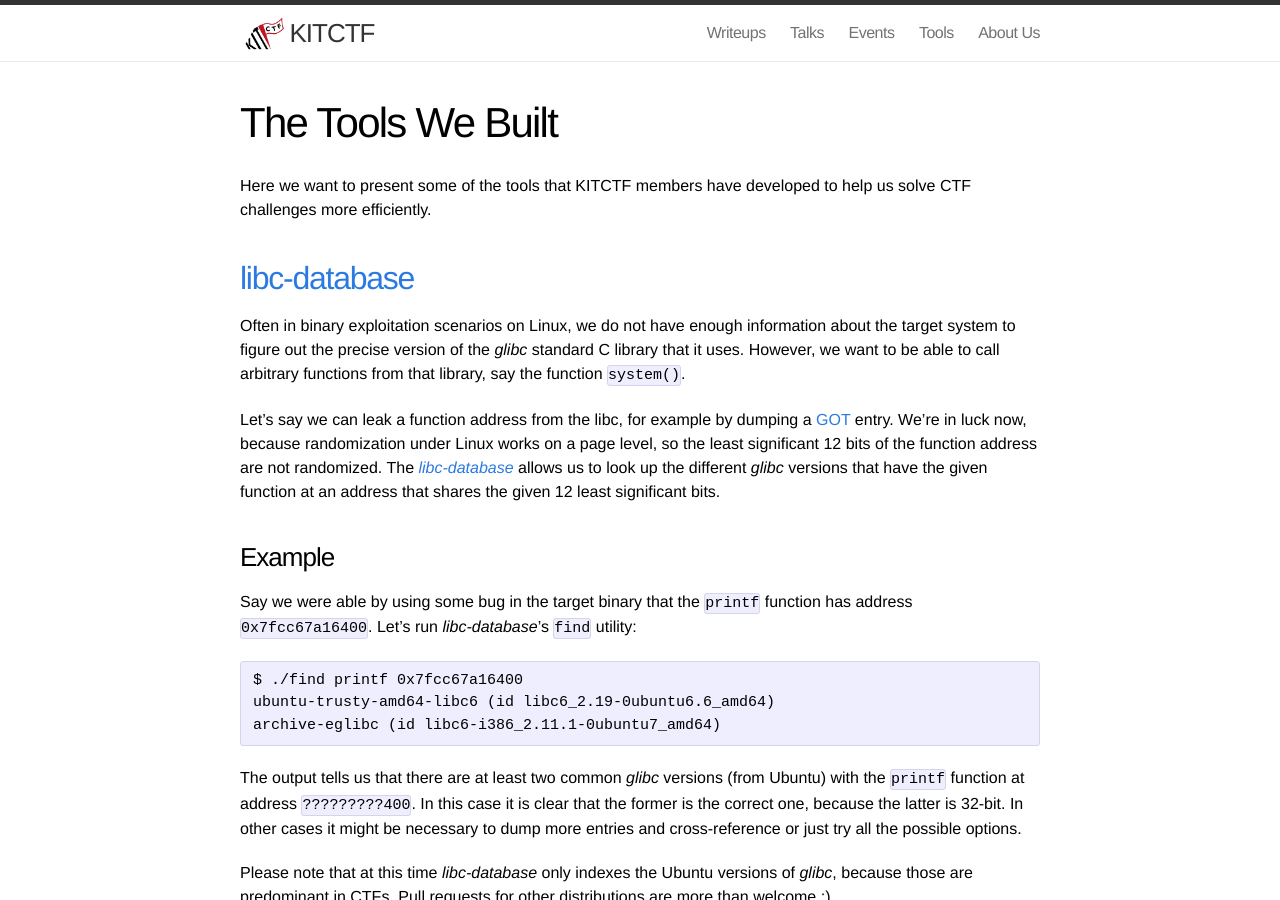
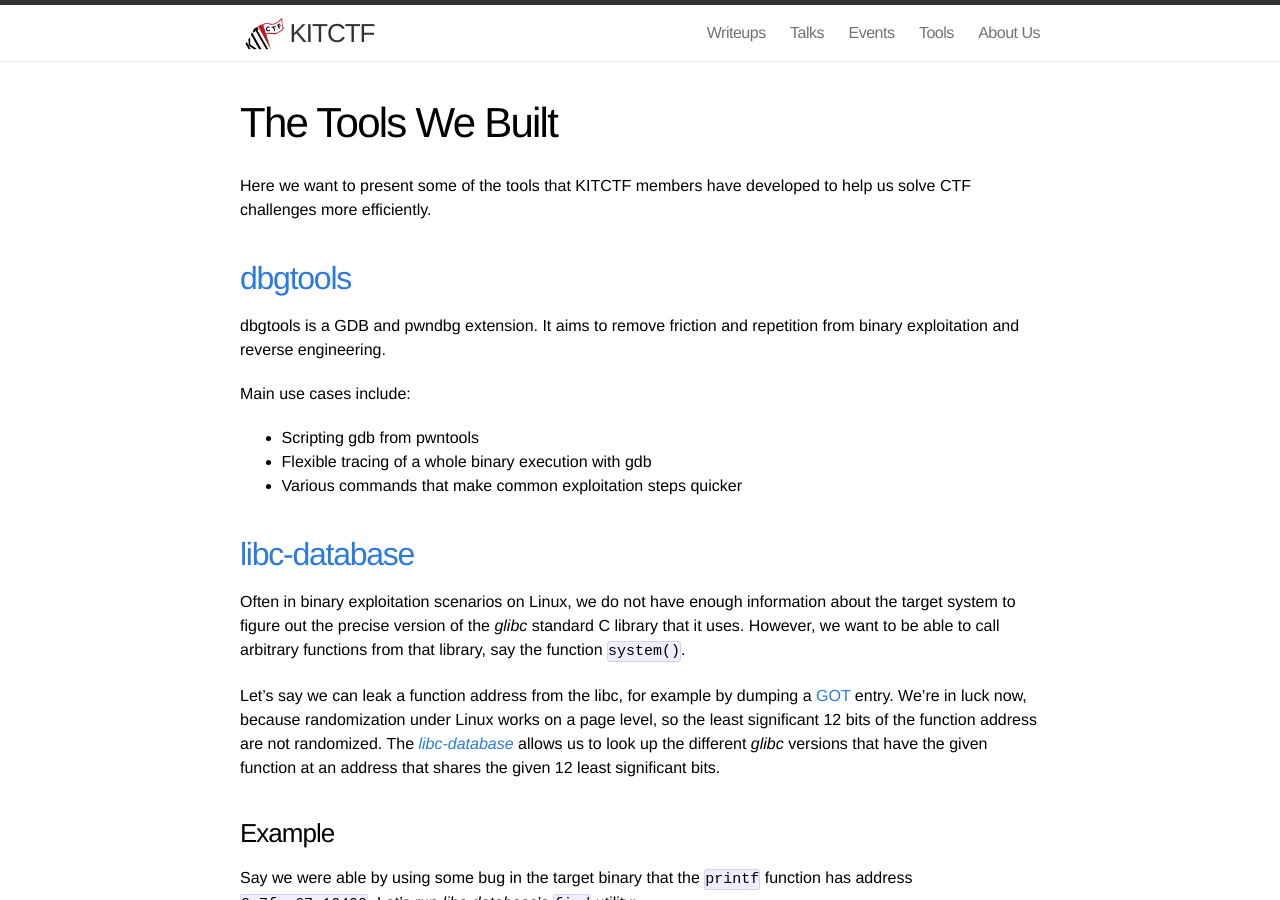
Before and after one commit to kitctf/www, a Jekyll site: the page built from tools.md, in a window 1280 px wide and 900 px high. Built offline with Jekyll 4.4.1, drawn with Linux system fonts in a browser that asks for light colours.

Commit message:
add dbgtools to "The Tools We Built"

```diff
--- a/tools.md
+++ b/tools.md
@@ -6,6 +6,17 @@ permalink: /tools/
 
 Here we want to present some of the tools that KITCTF members have developed
 to help us solve CTF challenges more efficiently.
+
+## [dbgtools](https://github.com/two-heart/dbgtools)
+
+dbgtools is a GDB and pwndbg extension. It aims to remove friction and repetition from binary exploitation and reverse engineering.
+
+Main use cases include:
+
+* Scripting gdb from pwntools
+* Flexible tracing of a whole binary execution with gdb
+* Various commands that make common exploitation steps quicker
+
 
 ## [libc-database](https://github.com/niklasb/libc-database)
 
```
